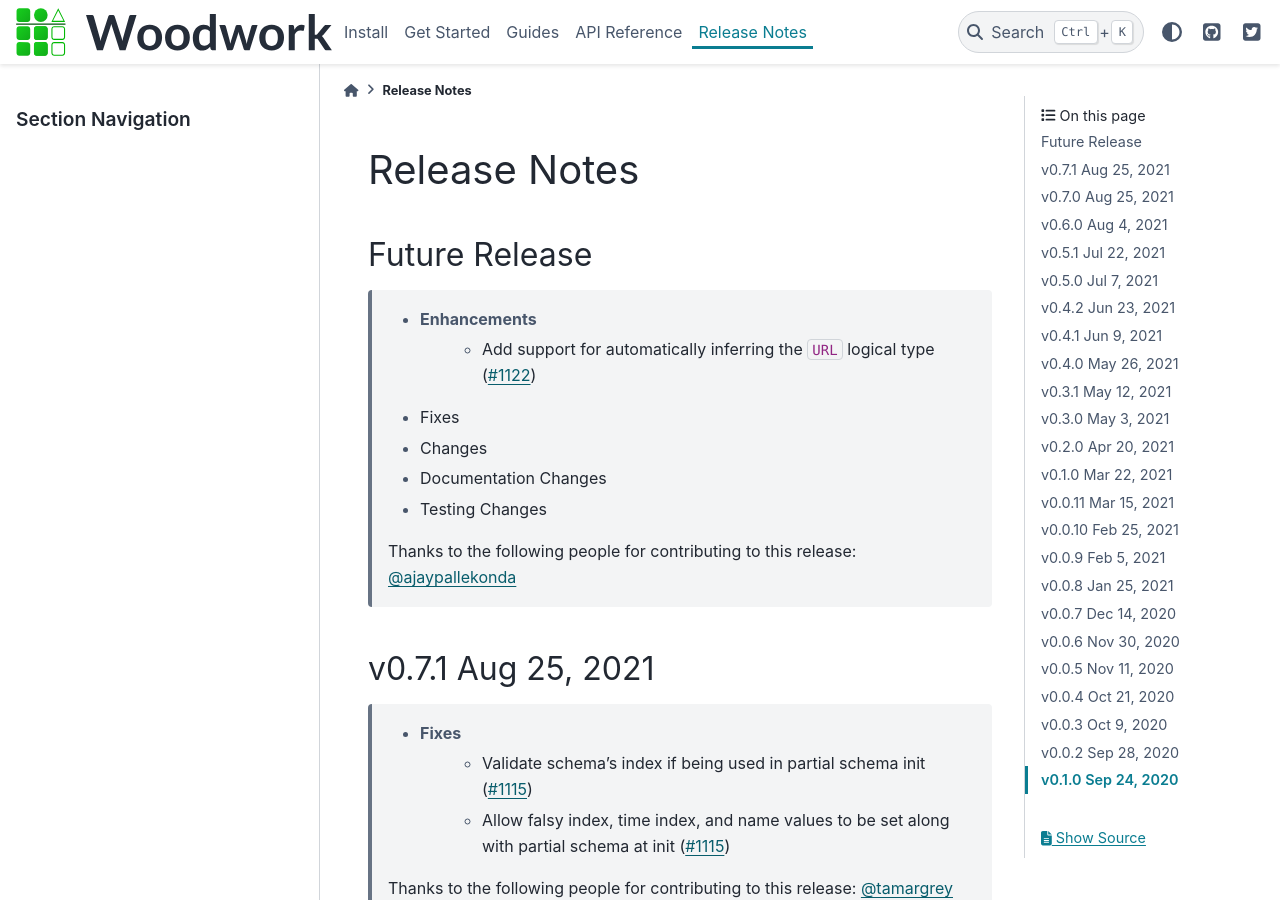
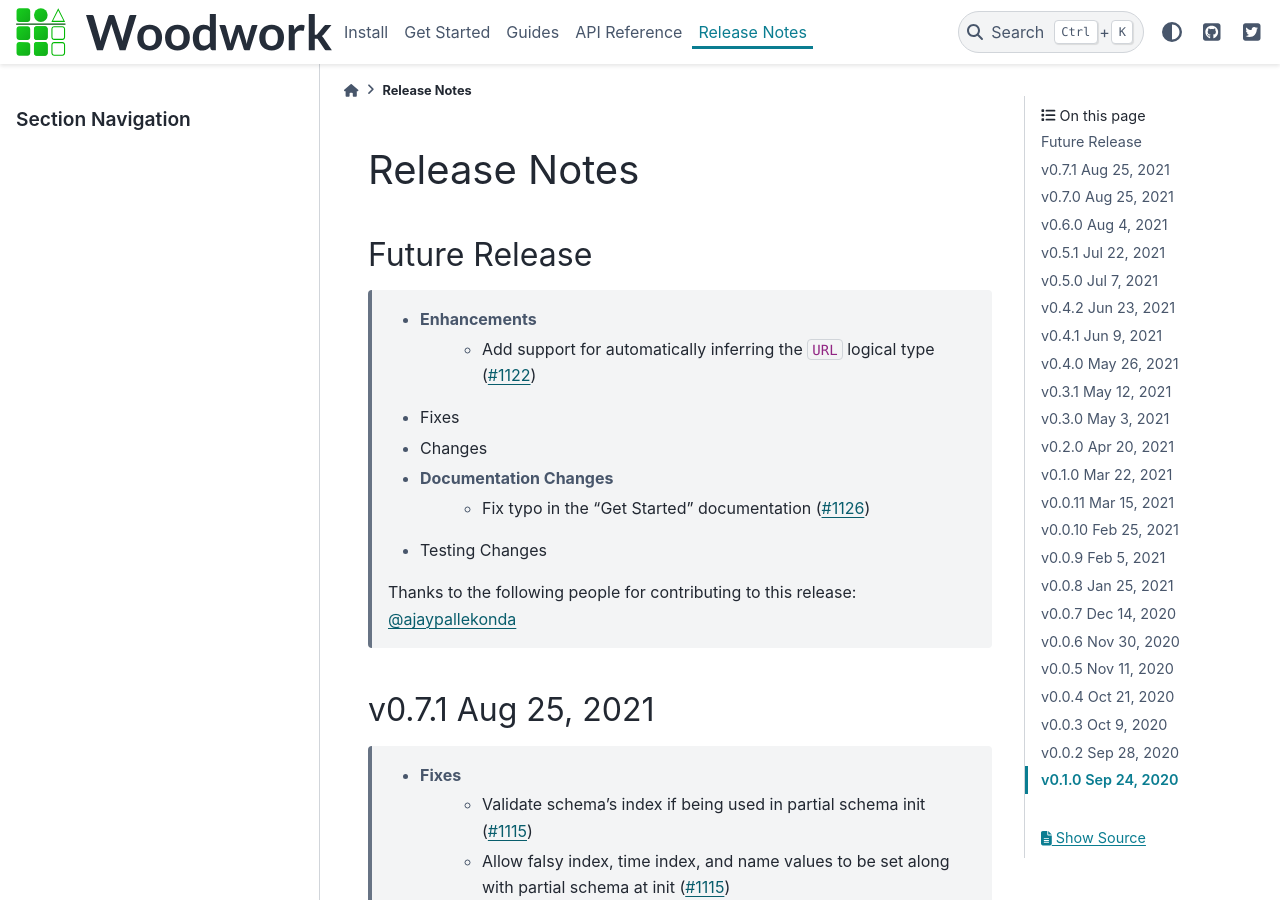
Before and after one commit to alteryx/woodwork, a Sphinx documentation site: the page built from docs/source/release_notes.rst, in a window 1280 px wide and 900 px high. Built offline with Sphinx 7.4.7 and the PyData theme 0.15.4, drawn with Linux system fonts in a browser that asks for light colours; comment, search, counter and statistics services are not loaded.

```diff
--- a/docs/source/release_notes.rst
+++ b/docs/source/release_notes.rst
@@ -9,6 +9,7 @@
     * Fixes
     * Changes
     * Documentation Changes
+        * Fix typo in the "Get Started" documentation (:pr:`1126`)
     * Testing Changes
 
     Thanks to the following people for contributing to this release:
```
Also changed, not shown: docs/source/start.ipynb.
